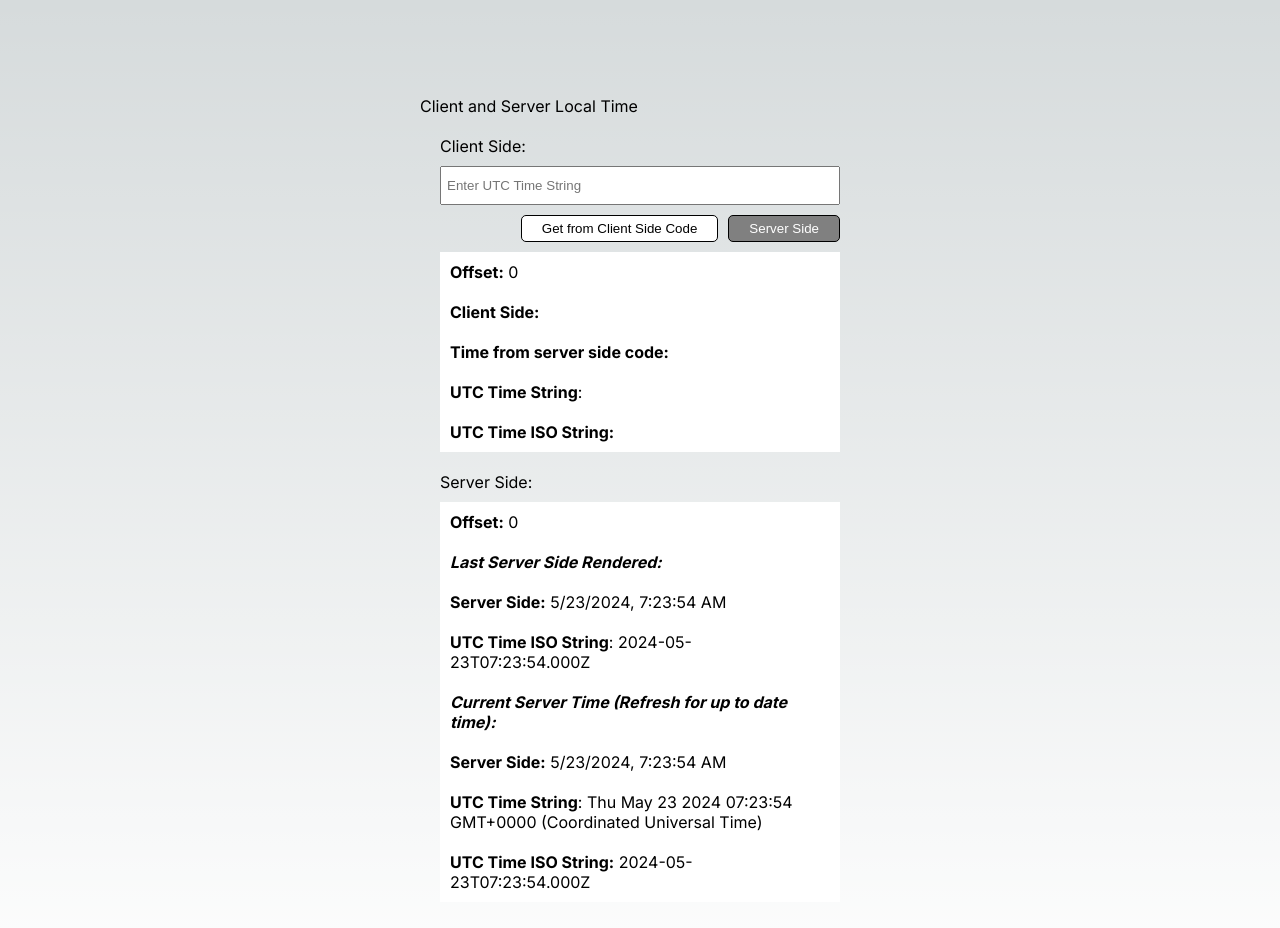
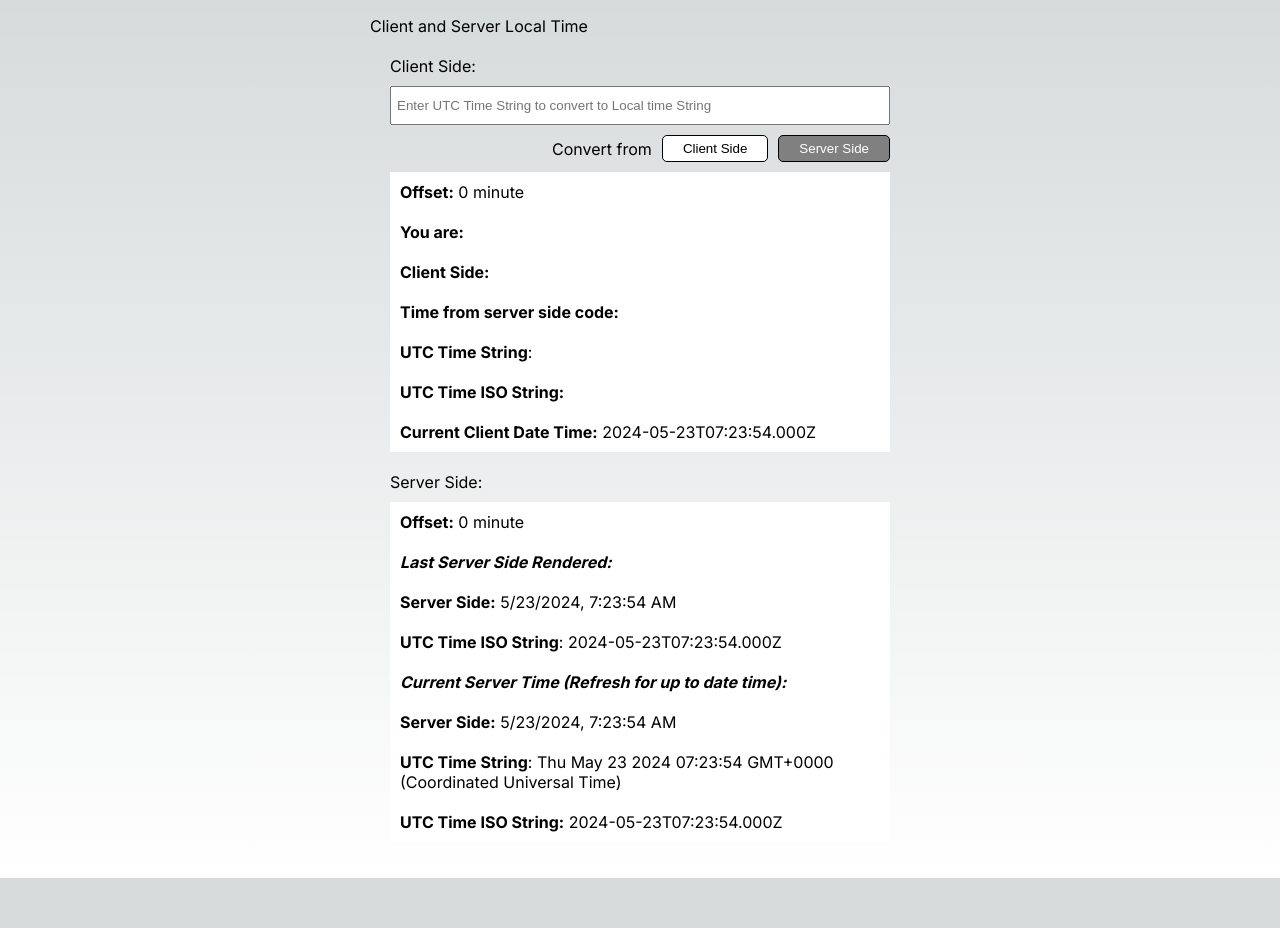
Before and after one commit to softwaredev-sk/server-and-client-time, a Next.js app: page / in a window 1280 px wide. Shown: the top 928 px of the page. After the commit the page ends 878 px from the top, so only its background shows below. Built offline with nearby package versions, Linux system fonts and the light colour scheme.

Commit message:
add client current time

```diff
--- a/app/page.module.css
+++ b/app/page.module.css
@@ -3,9 +3,11 @@
   flex-direction: column;
   justify-content: space-between;
   align-items: center;
-  padding: 6rem;
+  padding: 1rem;
   min-height: 100vh;
 }
+
+/*
 
 .description {
   display: inherit;
@@ -98,7 +100,7 @@
 
 .center::before,
 .center::after {
-  content: "";
+  content: '';
   left: 50%;
   position: absolute;
   filter: blur(45px);
@@ -108,7 +110,9 @@
 .logo {
   position: relative;
 }
-/* Enable hover only on non-touch devices */
+
+
+/*
 @media (hover: hover) and (pointer: fine) {
   .card:hover {
     background: rgba(var(--card-rgb), 0.1);
@@ -126,7 +130,6 @@
   }
 }
 
-/* Mobile */
 @media (max-width: 700px) {
   .content {
     padding: 4rem;
@@ -201,10 +204,9 @@
     );
     z-index: 1;
   }
-}
+} */
 
-/* Tablet and Smaller Desktop */
-@media (min-width: 701px) and (max-width: 1120px) {
+/* @media (min-width: 701px) and (max-width: 1120px) {
   .grid {
     grid-template-columns: repeat(2, 50%);
   }
@@ -227,4 +229,4 @@
   to {
     transform: rotate(0deg);
   }
-}
+} */
--- a/components/UseClient.jsx
+++ b/components/UseClient.jsx
@@ -1,17 +1,24 @@
 'use client';
 
 import getLocalDateTime from '@/utils/getLocalTime';
-import { useRef, useState } from 'react';
+import { useEffect, useRef, useState } from 'react';
 
 export default function () {
   const offset = new Date().getTimezoneOffset();
   console.log('offset ', offset);
+
   const [value, setValue] = useState(null);
   const [ISODateValue, setISODateValue] = useState(null);
   const [UTCDate, setUTCDate] = useState();
   const [result, setResult] = useState(null);
   const [result2, setResult2] = useState(null);
+  const [clientDateTime, setClientDateTime] = useState();
   const ref = useRef();
+
+  useEffect(() => {
+    const clientDate = new Date();
+    setClientDateTime(clientDate);
+  }, []);
 
   function handleClientSide(date) {
     const newDate = new Date(date);
@@ -42,7 +49,7 @@ export default function () {
         'flex-direction': 'column',
         margin: '20px',
         gap: '10px',
-        width: '400px',
+        maxWidth: '500px',
       }}
     >
       Client Side:
@@ -51,12 +58,20 @@ export default function () {
         ref={ref}
         value={value}
         onChange={() => setValue(ref.current.value)}
-        placeholder="Enter UTC Time String"
+        placeholder="Enter UTC Time String to convert to Local time String"
         style={{
           padding: '10px 5px',
         }}
       />
-      <div style={{ display: 'flex', gap: '10px', justifyContent: 'flex-end' }}>
+      <div
+        style={{
+          display: 'flex',
+          gap: '10px',
+          justifyContent: 'flex-end',
+          alignItems: 'center',
+        }}
+      >
+        <span style={{ textAlign: 'right' }}>Convert from </span>
         <button
           onClick={() => handleClientSide(value)}
           style={{
@@ -67,7 +82,7 @@ export default function () {
             border: '1px solid black',
           }}
         >
-          Get from Client Side Code
+          Client Side
         </button>
         <button
           onClick={() => handleServerSide(value)}
@@ -93,13 +108,27 @@ export default function () {
         }}
       >
         <p>
-          <b>Offset:</b> {offset}
+          <span>
+            <b>Offset:</b> {offset}{' '}
+            <span>{offset <= 1 && offset >= -1 ? ' minute' : ' minutes'}</span>
+          </span>
+        </p>
+        <p>
+          <span>
+            <b>You are:</b>{' '}
+            {offset !== 0 &&
+              ` (${Math.floor(Math.abs(offset) / 60)} hours ${
+                Math.abs(offset) % 60
+              } minute${Math.floor(Math.abs(offset) / 60) > 1 ? 's' : ''} ${
+                offset < 0 ? 'Ahead' : 'Behind'
+              })`}
+          </span>
         </p>
         <p>
           <b>Client Side:</b> {result}
         </p>
         <p>
-          <b>Time from server side code:</b>{' '}
+          <b>Time from server side code:</b>
           <span style={{ color: 'white', backgroundColor: 'gray' }}>
             {result2}
           </span>
@@ -110,6 +139,9 @@ export default function () {
         <p>
           <b>UTC Time ISO String:</b> {ISODateValue?.toISOString()}
         </p>
+        <p>
+          <b>Current Client Date Time:</b> {clientDateTime?.toISOString()}
+        </p>
       </div>
     </div>
   );
--- a/components/UseServer.jsx
+++ b/components/UseServer.jsx
@@ -29,7 +29,7 @@ export default async function () {
         'flex-direction': 'column',
         margin: '20px',
         gap: '10px',
-        width: '400px',
+        maxWidth: '500px',
       }}
     >
       Server Side:
@@ -45,8 +45,14 @@ export default async function () {
       >
         <p>
           <b>Offset:</b> {offset}
+          <span>{offset <= 1 && offset >= -1 ? ' minute' : ' minutes'}</span>
+          {offset !== 0 &&
+            ` (${Math.floor(Math.abs(offset) / 60)} hours ${
+              Math.abs(offset) % 60
+            } minute${Math.floor(Math.abs(offset) / 60) > 1 ? 's' : ''} ${
+              offset > 0 ? 'Ahead' : 'Behind'
+            })`}
         </p>
-
         <strong>
           <em>Last Server Side Rendered:</em>
         </strong>
```
